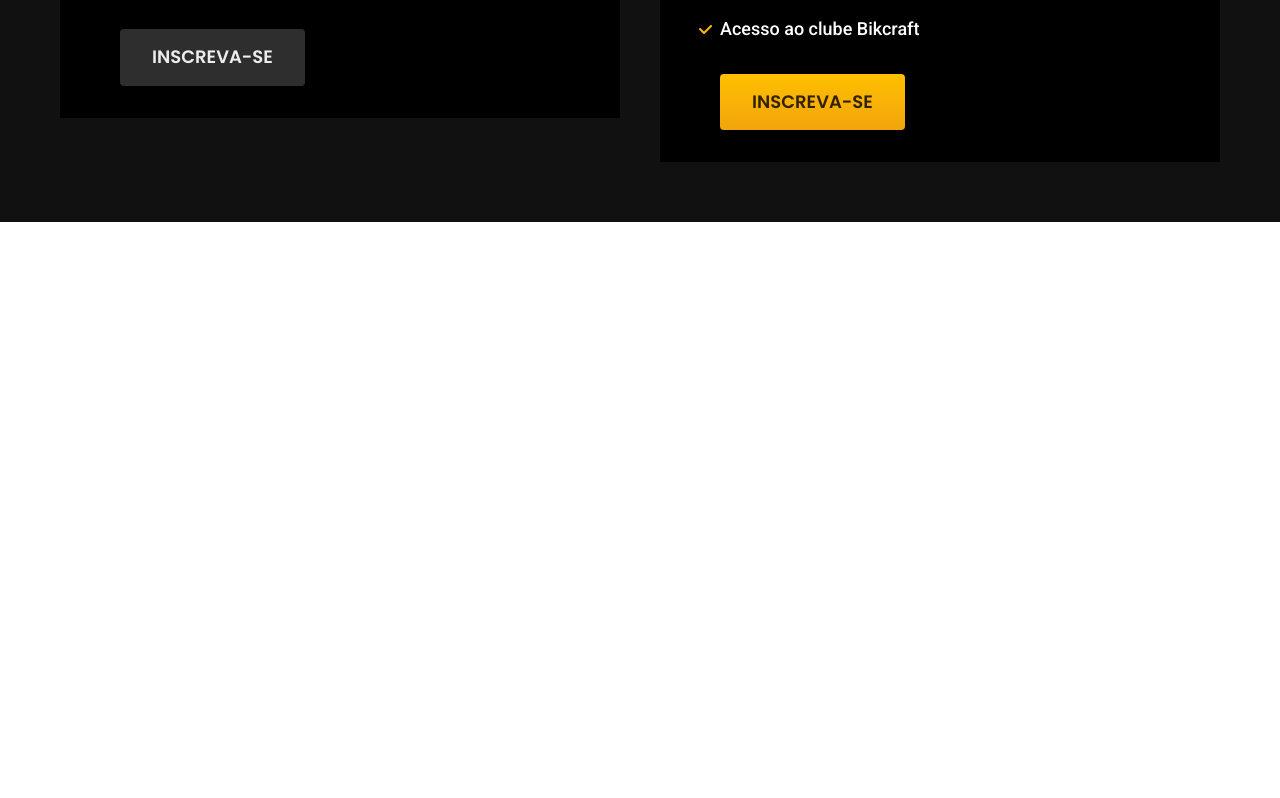
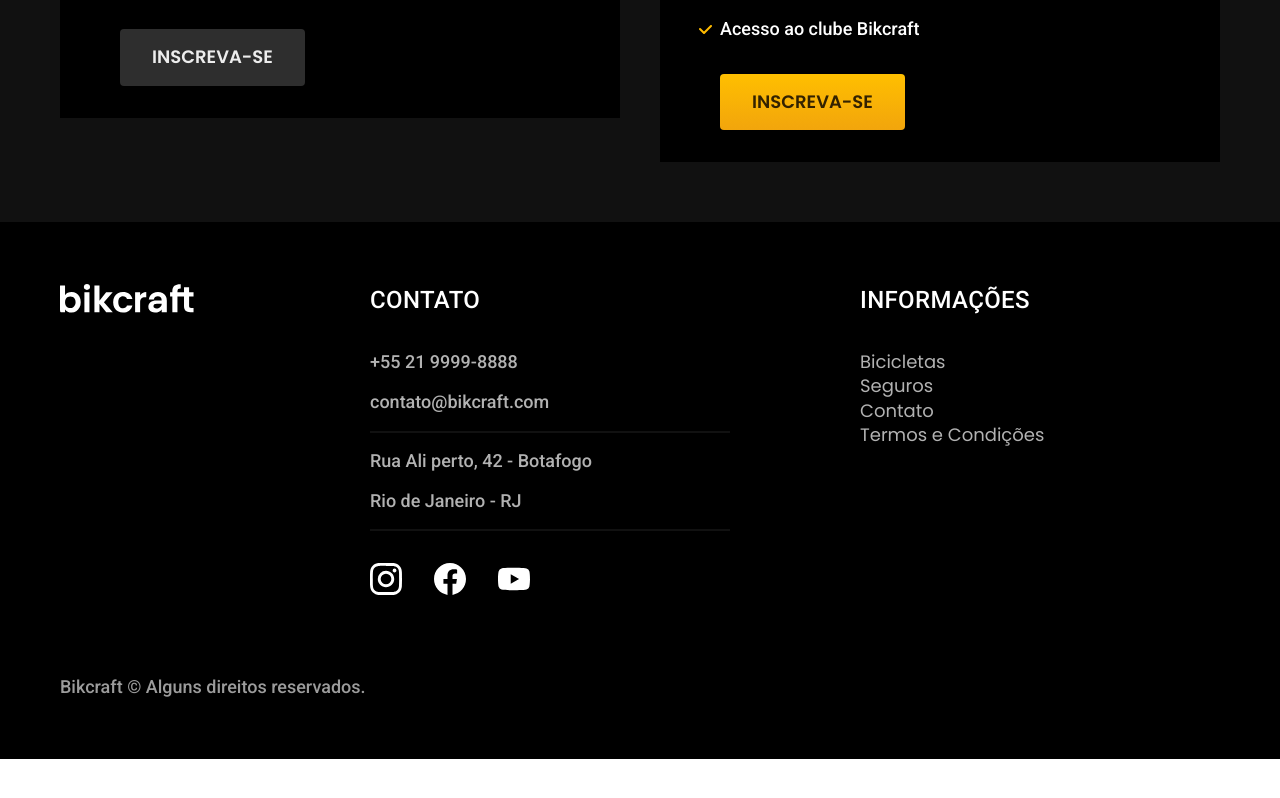
Before and after one commit to VictorDolzan/origamid-projeto-final, a plain HTML site: page index.html in a window 1280 px wide. Shown: the part 4325-5123 px from the top of the page. After the commit the page ends 5084 px from the top, so only its background shows below. Drawn offline with Linux system fonts and the light colour scheme.

Commit message:
Feito o HTML do Footer Feito o css e resposivo do footer Finalizada primeira página do site

```diff
--- /dev/null
+++ b/css/global/footer.css
@@ -0,0 +1,65 @@
+.footer-bg {
+    background-color: var(--cor-12);
+}
+
+.footer {
+    display: grid;
+    grid-template-columns: 3fr 5fr 4fr;
+    gap: 40px;
+    padding-top: 60px;
+    padding-bottom: 60px;
+}
+
+.footer h3 {
+    margin-bottom: 32px;
+}
+
+.footer-contato ul {
+    margin-bottom: 32px;
+}
+
+.footer-contato li:nth-child(even):after {
+    content: "";
+    display: block;
+    max-width: 360px;
+    height: 2px;
+    background: var(--cor-11);
+    margin-top: 16px;
+}
+
+.footer-contato li {
+    margin-bottom: 16px;
+}
+
+.footer-redes {
+    display: flex;
+    gap: 32px;
+}
+
+.footer a:hover {
+    color: var(--cor-0);
+}
+
+.footer-copy {
+    grid-column: 1/-1;
+    margin-top: 40px;
+}
+
+@media (max-width: 800px){
+    .footer > img {
+        display: none;
+    }
+    .footer {
+        grid-template-columns: 1fr 1fr;
+    }
+}
+
+@media (max-width: 600px) {
+    .footer {
+        grid-template-columns: 1fr;
+        gap: 60px;
+    }
+    .footer-copy {
+        margin-top: 0px;
+    }
+}
--- a/css/global/global.css
+++ b/css/global/global.css
@@ -2,7 +2,6 @@ body {
     margin: 0px;
     font-family: Arial, sans-serif;
     color: #111111;
-    padding-bottom: 600px;
 }
 
 h1,
--- a/css/style.css
+++ b/css/style.css
@@ -2,6 +2,7 @@
 @import "./utilidades/tipografia.css";
 
 @import "./global/header.css";
+@import "./global/footer.css";
 
 /*Utilidades*/
 @import "./utilidades/componentes.css";
--- a/index.html
+++ b/index.html
@@ -195,5 +195,45 @@
         </div>
       </div>
     </article>
+
+    <footer class="footer-bg">
+      <div class="footer container">
+        <img src="./img/bikcraft.svg" alt="Bikcraft" />
+        <div class="footer-contato">
+          <h3 class="font-2-l-b cor-0">Contato</h3>
+          <ul class="font-2-m cor-5">
+            <li><a href="tel:+5521999998888">+55 21 9999-8888</a></li>
+            <li>
+              <a href="mailto:contato@bikcraft.com">contato@bikcraft.com</a>
+            </li>
+            <li>Rua Ali perto, 42 - Botafogo</li>
+            <li>Rio de Janeiro - RJ</li>
+          </ul>
+          <div class="footer-redes">
+            <a href="./">
+              <img src="./img/redes/instagram.svg" alt="Instagram" />
+            </a>
+            <a href="./">
+              <img src="./img/redes/facebook.svg" alt="Facebook" />
+            </a>
+            <a href="./">
+              <img src="./img/redes/youtube.svg" alt="Youtube" />
+            </a>
+          </div>
+        </div>
+        <div class="footer-informacoes">
+          <h3 class="font-2-l-b cor-0">Informações</h3>
+          <nav>
+            <ul class="font-1-m cor-5">
+              <li><a href="./bicicletas.html">Bicicletas</a></li>
+              <li><a href="./seguros.html">Seguros</a></li>
+              <li><a href="./contato.html">Contato</a></li>
+              <li><a href="./termos.html">Termos e Condições</a></li>
+            </ul>
+          </nav>
+        </div>
+        <p class="footer-copy font-2-m cor-6">Bikcraft © Alguns direitos reservados.</p>
+      </div>
+    </footer>
   </body>
 </html>
```
Lines whose indentation alone changed are shown as unchanged.
